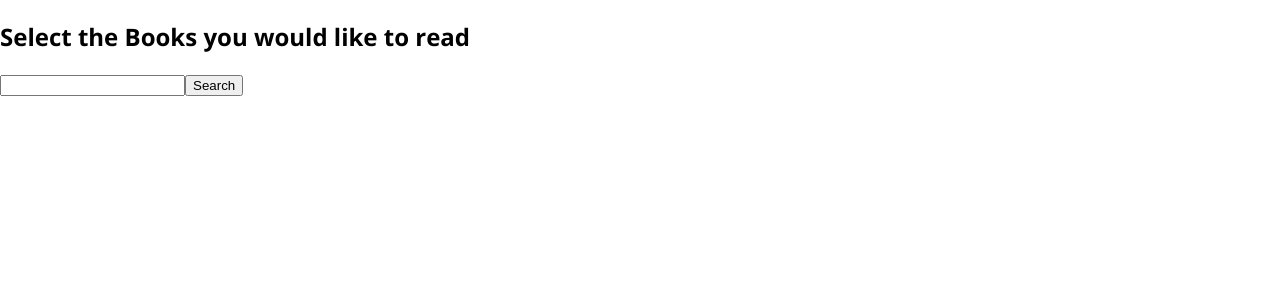
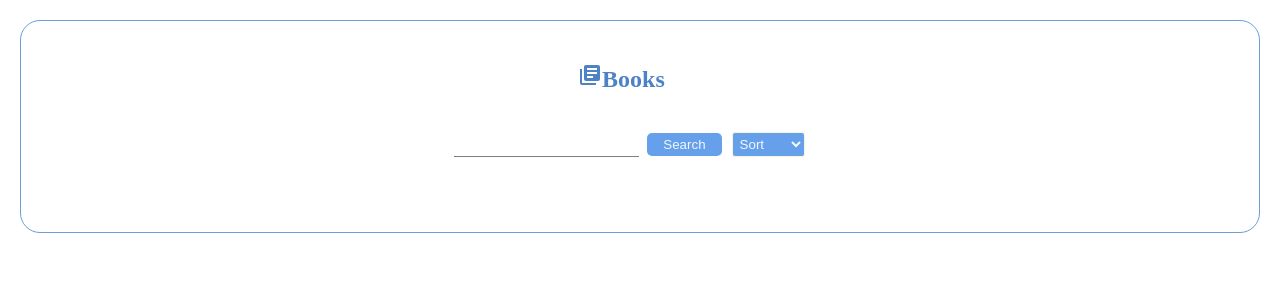
Before and after one commit to Sahar11/social_dashboard, a React (Create React App) app in the folder social_dashboard/: page /books in a window 1280 px wide. Shown: the top 300 px of the page. Built offline with nearby package versions, Linux system fonts and the light colour scheme.

Commit message:
add more components for books

```diff
--- a/social_dashboard/package.json
+++ b/social_dashboard/package.json
@@ -17,7 +17,6 @@
     "react-dom": "^18.1.0",
     "react-router-dom": "^6.3.0",
     "react-scripts": "5.0.1",
-    "request": "^2.88.2",
     "superagent": "^8.0.0",
     "tailwind": "^4.0.0",
     "web-vitals": "^2.1.4"
--- a/social_dashboard/public/index.html
+++ b/social_dashboard/public/index.html
@@ -15,6 +15,7 @@
       user's mobile device or desktop. See https://developers.google.com/web/fundamentals/web-app-manifest/
     -->
     <link rel="manifest" href="%PUBLIC_URL%/manifest.json" />
+    <script src="https://kit.fontawesome.com/21f7aaf469.js" crossorigin="anonymous"></script>
     <!--
       Notice the use of %PUBLIC_URL% in the tags above.
       It will be replaced with the URL of the `public` folder during the build.
--- a/social_dashboard/src/components/tasks/Tasks.jsx
+++ b/social_dashboard/src/components/tasks/Tasks.jsx
@@ -18,15 +18,6 @@ export default function Tasks() {
   const [showFriends, setShowFriends] = useState(false);
   const [showClubs, setShowClubs] = useState(false);
 
-  function bookClick(showBooks) {
-    setShowBooks(true);
-    if(showBooks) {
-
-    return <Books />
-   } else {
-      return null;
-    }
-  }
 
  return (
 
@@ -34,9 +25,9 @@ export default function Tasks() {
 
     <div className="tasks-list">
 
-    <div className="tasks-books" onClick={bookClick}><NavLink to="/books">Books</NavLink></div>
-    <div className="tasks-friends"><NavLink to="/friends">Make Friends</NavLink></div>
-      <div className="tasks-clubs"><NavLink to="/bookclubs">Book Clubs</NavLink></div>
+    <div className="tasks-books" ><NavLink to="/books">Books</NavLink></div>
+    <div className="tasks-friends"><NavLink to="/friends">Journal</NavLink></div>
+      {/* <div className="tasks-clubs"><NavLink to="/bookclubs">Book Clubs</NavLink></div> */}
 
     </div>
 
--- /dev/null
+++ b/social_dashboard/src/pages/Books/BookCard.jsx
@@ -0,0 +1,14 @@
+import "./books.css";
+
+export default function BookCard(props) {
+  return (
+    <div className="card-container">
+      <img src={props.image} alt="" />
+      <div className="desc">
+        <h2 className="book-title">Title: {props.title}</h2>
+        <h3 className="book-author">Author: {props.author}</h3>
+        <p className="book-publishDate">Published: {props.published}</p>
+      </div>
+    </div>
+  );
+}
--- /dev/null
+++ b/social_dashboard/src/pages/Books/BookList.jsx
@@ -0,0 +1,20 @@
+import BookCard from "./BookCard";
+
+export default function BookList(props) {
+  return (
+    <div className="book-list">
+
+      {props.search.map((book, index) => {
+        return (
+          <BookCard
+            key={index}
+            image={book.volumeInfo.imageLinks.thumbnail}
+            title={book.volumeInfo.title}
+            author={book.volumeInfo.authors}
+            published={book.volumeInfo.publishedDate}
+          />
+        );
+      })}
+    </div>
+  );
+}
--- a/social_dashboard/src/pages/Books/Books.jsx
+++ b/social_dashboard/src/pages/Books/Books.jsx
@@ -1,31 +1,74 @@
 import React, { useState } from "react";
 import axios from "axios";
 import Search from "./SearchBar";
+import BookList from "./BookList";
+import "./books.css";
+import { render } from "@testing-library/react";
+import LibraryBooksIcon from '@mui/icons-material/LibraryBooks';
+
 
 export default function Books(props) {
   const [search, setSearch] = useState();
   const [books, setBooks] = useState([]);
+  const [sorts, setSorts] = useState();
 
-  const searchBooks =(e) => {
-    let url = "https://www.googleapis.com/books/v1/volumes?q="+ search;
+  const searchBooks = (e) => {
+    let url = "https://www.googleapis.com/books/v1/volumes?q=" + search;
     e.preventDefault();
-  axios
-  .get(url)
-  .then((res) => {
-    console.log(...res.data.items);
-   setBooks(...res.data.items);
-  })
-  }
+    axios.get(url).then((res) => {
+     // console.log([...res.data.items]);
+      const cleanData = cleanedData(res);
+      setBooks(cleanData);
+    });
+  };
   function handleSearch(e) {
     //console.log(e.target.value);
     setSearch(e.target.value);
   }
+
+  function handleSort (e) {
+    //console.log(e.target.value);
+    setSorts(e.target.value);
+  }
+
+  function cleanedData (response) {
+
+    const cleanedData = response.data.items.map((book) => {
+
+      if(book.volumeInfo.hasOwnProperty('publishedDate') === false) {
+
+        book.volumeInfo['publishedDate'] = '0000';
+
+      } else if(book.volumeInfo.hasOwnProperty('imageLinks') === false) {
+
+        books.volumeInfo['imageLinks'] = {
+          thumbnail: 'https://www.uh.edu/pharmacy/_images/directory-staff/no-image-available.jpg'
+        }
+      }
+      return book;
+    });
+
+    return cleanedData;
+  }
+
+  const sortedBooks = books.sort((a, b) => {
+    if(sorts === 'Newest') {
+      return parseInt(b.volumeInfo.publishedDate.substring(0,4)) - parseInt(a.volumeInfo.publishedDate.substring(0,4))
+    }
+    if(sorts === 'Oldest') {
+      return parseInt(a.volumeInfo.publishedDate.substring(0,4)) - parseInt(b.volumeInfo.publishedDate.substring(0,4))
+    }
+  })
+
+
   return (
-    <section className="books">
+
+    <section className="books-container">
       <div className="book-search">
-        <h1>Select the Books you would like to read</h1>
-        <Search searchBook={searchBooks} handleSearch={handleSearch} />
+        <h1 className="booklist-heading"><LibraryBooksIcon className="book-icon"/>Books</h1>
+        <Search searchBook={searchBooks} handleSearch={handleSearch} handleSort={handleSort} />
+        <BookList search={sortedBooks} />
       </div>
     </section>
-  );
+  )
 }
--- a/social_dashboard/src/pages/Books/SearchBar.jsx
+++ b/social_dashboard/src/pages/Books/SearchBar.jsx
@@ -4,8 +4,16 @@ export default function SearchBar(props) {
   return (
     <div className="searchBar">
       <form onSubmit={props.searchBook} action="">
-        <input type="text" onChange={props.handleSearch} />
-        <button>Search</button>
+
+        <input className="search-input" type="text" onChange={props.handleSearch} />
+        <button className="search-btn" type="submit">Search</button>
+
+        <select className="sort" defaultValue="Sort"  onChange={props.handleSort}>
+          <option disabled value="Sort">Sort</option>
+          <option value='Newest'>Newest</option>
+          <option value='Oldest'>Oldest</option>
+        </select>
+
       </form>
     </div>
   );
--- /dev/null
+++ b/social_dashboard/src/pages/Books/books.css
@@ -0,0 +1,78 @@
+.books-container {
+  border: 1px solid rgb(104, 159, 218);
+    margin: 20px;
+    border-radius: 20px;
+}
+.book-list {
+  display: flex;
+  flex-direction: row;
+  flex-wrap: wrap;
+  justify-content: flex-start;
+  align-items:stretch;
+  /* margin: 2%; */
+  padding: 2%;
+}
+
+.card-container {
+  width: 128px;
+  border: 1px solid rgb(227, 225, 225);
+  border-radius: 5px;
+  margin: 2.5%;
+}
+
+.book-title {
+ font-size: 12px;
+ margin-left: 1px;
+}
+
+.book-author {
+ font-size: 10px;
+ margin-left:1px;
+}
+
+.book-publishDate {
+font-size: 8px;
+margin-left: 1px;
+}
+
+.searchBar {
+  margin: 3% 35% 2%;
+}
+
+.search-input{
+  margin-right: 8px;
+  border-style: hidden;
+  border-bottom: 1px solid gray;
+  padding:4px;
+}
+.search-btn{
+  background-color: rgb(103, 160, 234);
+  color: aliceblue;
+  font-family: Arial, Helvetica, sans-serif;
+  width: 20%;
+  padding: 4px;
+  border: none;
+  border-radius: 5px;
+  cursor: pointer;
+}
+
+.sort {
+  background-color: rgb(103, 160, 234);
+  color: aliceblue;
+ border-color: beige;
+margin-left: 10px;
+margin-top: 2px;
+padding: 3px;
+border-radius: 3px;
+}
+
+.booklist-heading {
+  margin: 3% 45% 2%;
+  font-family:'Times New Roman', Times, serif;
+  font-weight:700;
+  color: rgb(78, 130, 199);
+}
+
+.book-icon {
+  margin-top:5px;
+}
```
